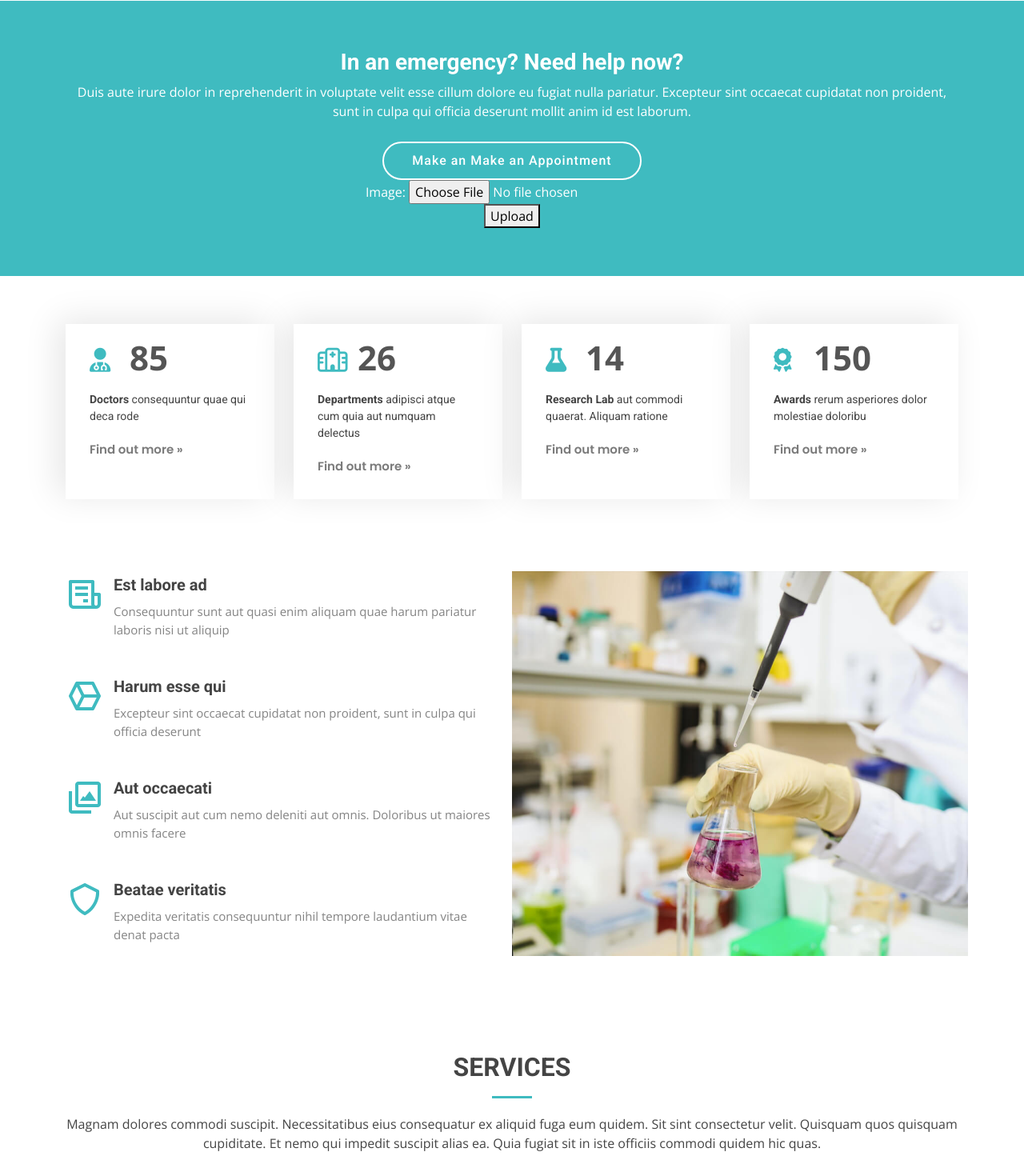
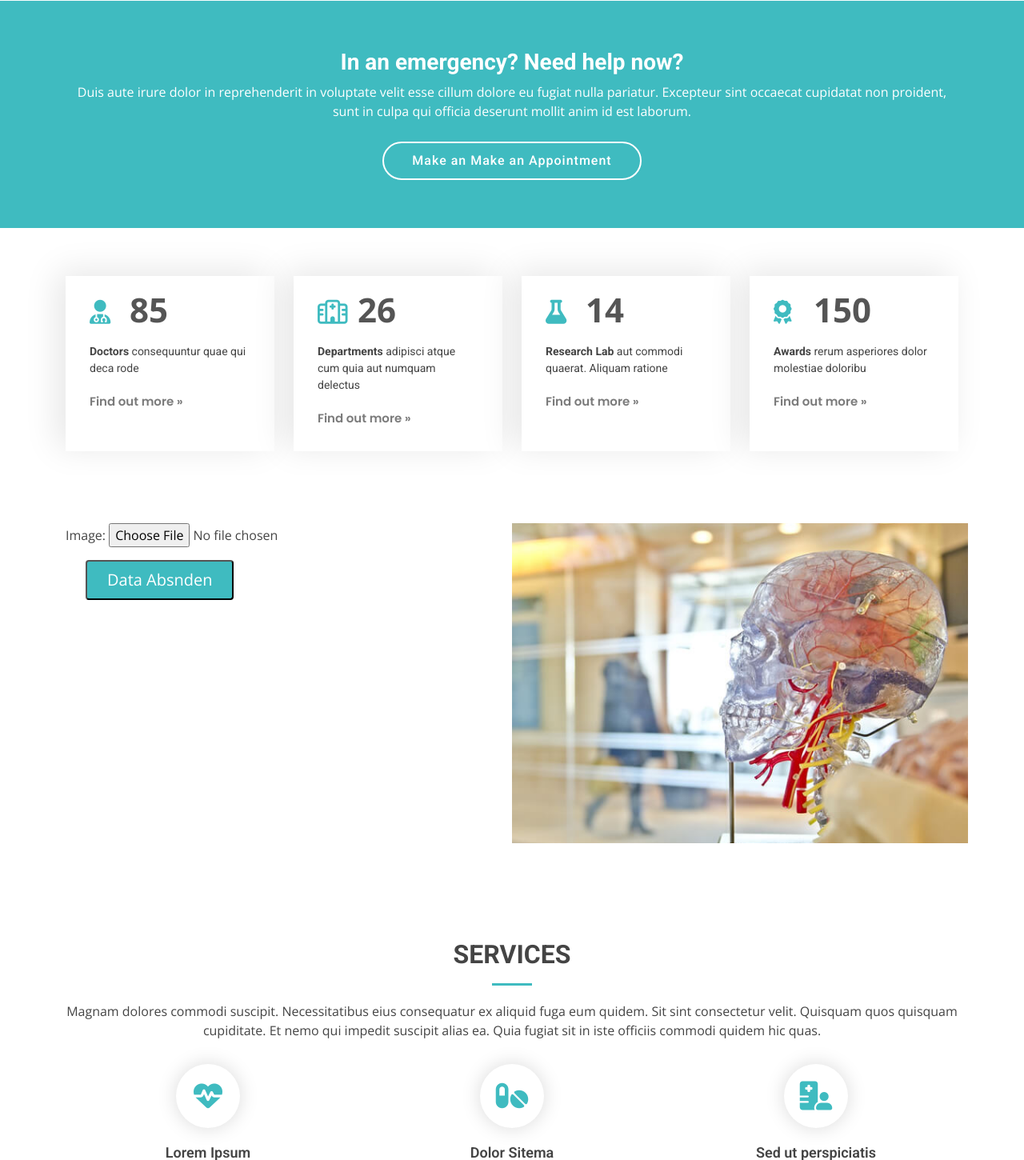
Before and after one commit to zbari023/ML_Praxis_Project_HS_Koblenz, a Django app: page / in a window 1280 px wide. Shown: the part 2103-3553 px from the top of the page at 80% size. Run offline with Django 4.2, Linux system fonts and the light colour scheme; data comes from the database, SQL or seed files in the repository; both versions use the stored data as it was after the commit; some libraries are stand-ins or nearby versions.

Commit message:
display the uploded image in html

```diff
--- a/settings/templates/settings/base.html
+++ b/settings/templates/settings/base.html
@@ -253,15 +253,7 @@
         <div class="text-center">
           <h3>In an emergency? Need help now?</h3>
           <p> Duis aute irure dolor in reprehenderit in voluptate velit esse cillum dolore eu fugiat nulla pariatur. Excepteur sint occaecat cupidatat non proident, sunt in culpa qui officia deserunt mollit anim id est laborum.</p>
-          <a class="cta-btn scrollto" href="#appointment">Make an Make an Appointment</a>
-          <form method="post" enctype="multipart/form-data">
-            {% csrf_token %}
-            <div>
-                <label for="{{ imgform.image.id_for_label }}">Image:</label>
-                <input type="file" accept="image/*" name="{{ imgform.image.name }}"/>
-            </div>
-            <button type="submit">Upload</button>
-        </form>
+        <a type="submit" class="cta-btn scrollto" href="#appointment">Make an Make an Appointment</a>
         </div>
 
       </div>
@@ -320,28 +312,16 @@
 
         <div class="row">
           <div class="col-lg-6 order-2 order-lg-1" data-aos="fade-right">
-            <div class="icon-box mt-5 mt-lg-0">
-              <i class="bx bx-receipt"></i>
-              <h4>Est labore ad</h4>
-              <p>Consequuntur sunt aut quasi enim aliquam quae harum pariatur laboris nisi ut aliquip</p>
-            </div>
-            <div class="icon-box mt-5">
-              <i class="bx bx-cube-alt"></i>
-              <h4>Harum esse qui</h4>
-              <p>Excepteur sint occaecat cupidatat non proident, sunt in culpa qui officia deserunt</p>
-            </div>
-            <div class="icon-box mt-5">
-              <i class="bx bx-images"></i>
-              <h4>Aut occaecati</h4>
-              <p>Aut suscipit aut cum nemo deleniti aut omnis. Doloribus ut maiores omnis facere</p>
-            </div>
-            <div class="icon-box mt-5">
-              <i class="bx bx-shield"></i>
-              <h4>Beatae veritatis</h4>
-              <p>Expedita veritatis consequuntur nihil tempore laudantium vitae denat pacta</p>
-            </div>
+            <form method="post" enctype="multipart/form-data">
+              {% csrf_token %}
+              <div>
+                  <label for="{{ imgform.image.id_for_label }}">Image:</label>
+                  <input type="file" accept="image/*" name="{{ imgform.image.name }}"/>
+              </div>
+              <button type="submit" class="appointment-btn mt-3">Data Absnden</button>
+          </form>
           </div>
-          <div class="image col-lg-6 order-1 order-lg-2" style='background-image: url({% static 'assets/img/features.jpg' %});' data-aos="zoom-in"></div>
+          <div class="image col-lg-6 order-1 order-lg-2" style='background-image: url({{ image.image.url }});' data-aos="zoom-in"></div>
         </div>
 
       </div>
--- a/settings/views.py
+++ b/settings/views.py
@@ -1,11 +1,17 @@
 
 from django.shortcuts import render, redirect
 from .forms import NameuploadForm, ImageUploadForm
+from .models import Image
 
 # Create your views here.
 
 
 def home(request):
+    if Image.objects.exists():
+        image = Image.objects.latest('id')
+        context = {'image': image}
+    else:
+        context = {'image': None}
 
     if request.method == 'POST':
         form = NameuploadForm(request.POST)
@@ -19,4 +25,6 @@ def home(request):
     else:
         form = NameuploadForm()
         imgform = ImageUploadForm()
-    return render(request,'settings/base.html',{'form': form,'imgform': imgform})
+
+    context.update({'form': form, 'imgform': imgform})
+    return render(request, 'settings/base.html', context)
```
Also changed, not shown: db.sqlite3, media/settings/Computed_tomography_2.png (added), media/settings/departments-2.jpg (added), media/settings/img-for-open-mri.jpg (added), media/settings/machine-learning-tumor-detection.jpg (added).
